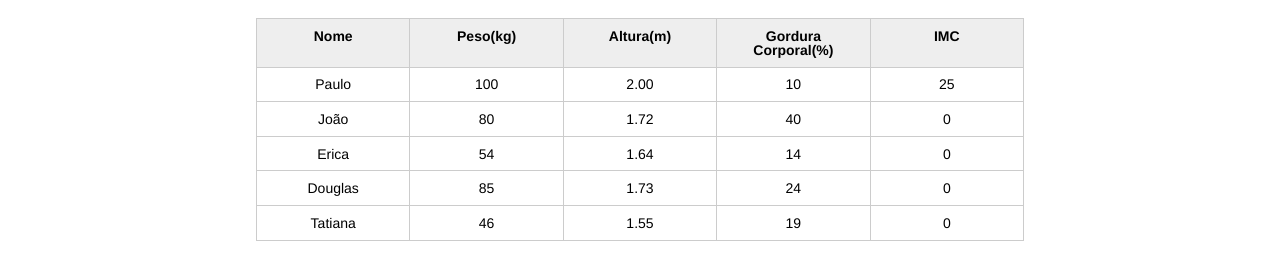
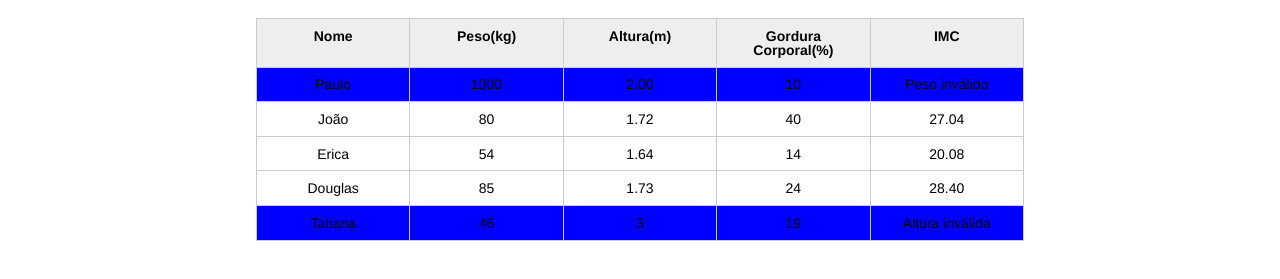
Before and after one commit to DevDouglasConectado/javascript-programando-na-linguagem-web-ALURA, a plain HTML site: page introducao-javascript-inicial/index.html in a window 1280 px wide. Shown: the part 123-402 px from the top of the page. Drawn offline with Linux system fonts and the light colour scheme.

Commit message:
codigos aula

```diff
--- a/introducao-javascript-inicial/css/index.css
+++ b/introducao-javascript-inicial/css/index.css
@@ -132,3 +132,9 @@ button[disabled=disabled], button:disabled {
 .campo-invalido{
 	border: 1px solid red;
 }
+#mensagem-erro{
+	color:red
+}
+.paciente-invalido{
+	background-color: blue;
+}
--- a/introducao-javascript-inicial/index.html
+++ b/introducao-javascript-inicial/index.html
@@ -31,7 +31,7 @@
 					<tbody id="tabela-pacientes">
 						<tr class="paciente" id="primeiro-paciente" >
 							<td class="info-nome">Paulo</td>
-							<td class="info-peso">100</td>
+							<td class="info-peso">1000</td>
 							<td class="info-altura">2.00</td>
 							<td class="info-gordura">10</td>
 							<td class="info-imc">0</td>
@@ -63,7 +63,7 @@
 						<tr class="paciente" >
 							<td class="info-nome">Tatiana</td>
 							<td class="info-peso">46</td>
-							<td class="info-altura">1.55</td>
+							<td class="info-altura">3</td>
 							<td class="info-gordura">19</td>
 							<td class="info-imc">0</td>
 						</tr>
--- a/introducao-javascript-inicial/js/principal.js
+++ b/introducao-javascript-inicial/js/principal.js
@@ -1,45 +1,41 @@
-/*console.log("fiu carregado de um arquivo externo");*/
+
 var titulo = document.querySelector(".titulo");
 titulo.textContent = "Aparecida nutricionista";
 
-var pacinte = document.querySelector('#primeiro-paciente');
+var pacientes = document.querySelectorAll(".paciente");
 
-var tdPeso = pacinte.querySelector(".info-peso");
+for (var i = 0; i < pacientes.length; i++) {
+
+    var paciente = pacientes[i];
+    /*peso*/
+    var tdPeso = paciente.querySelector(".info-peso");
     var peso = tdPeso.textContent;
-
-var tdAltura = pacinte.querySelector(".info-altura");
+    /*altura*/
+    var tdAltura = paciente.querySelector(".info-altura");
     var altura = tdAltura.textContent;
 
-/*console.log(pacinte);
+    var tdImc = paciente.querySelector(".info-imc");
 
-console.log(tdPeso);
-console.log(peso);
-
-console.log(tdAltura);
-console.log(altura);
-console.log(imc);*/
-
-var tdImc = pacinte.querySelector(".info-imc");
-/*var imc = peso / (altura * altura);
-tdImc.textContent = imc;*/
-
-var pesoEhValido  =true;
+    var pesoEhValido = true;
     var alturaEhValida = true;
-
 
     if (peso <= 0 || peso >= 1000) {
         console.log("Peso inválido!");
         pesoEhValido = false;
-    tdImc.textContent = "Peso inválido!";
+        tdImc.textContent = "Peso inválido";
+        paciente.classList.add("paciente-invalido");
     }
 
-if (altura <= 0 || altura >= 3.00){
+    if (altura <= 0 || altura >= 3.00) {
         console.log("Altura inválida!");
         alturaEhValida = false;
-    tdImc.textContent = "Altura inválida!";
+        tdImc.textContent = "Altura inválida";
+        paciente.classList.add("paciente-invalido");
+
     }
 
-if (alturaEhValida && pesoEhValido){
+  if (alturaEhValida && pesoEhValido) {
         var imc = peso / (altura * altura);
-    tdImc.textContent = imc;
+        tdImc.textContent = imc.toFixed(2);
     }
+}
```
Lines whose indentation alone changed are shown as unchanged.
